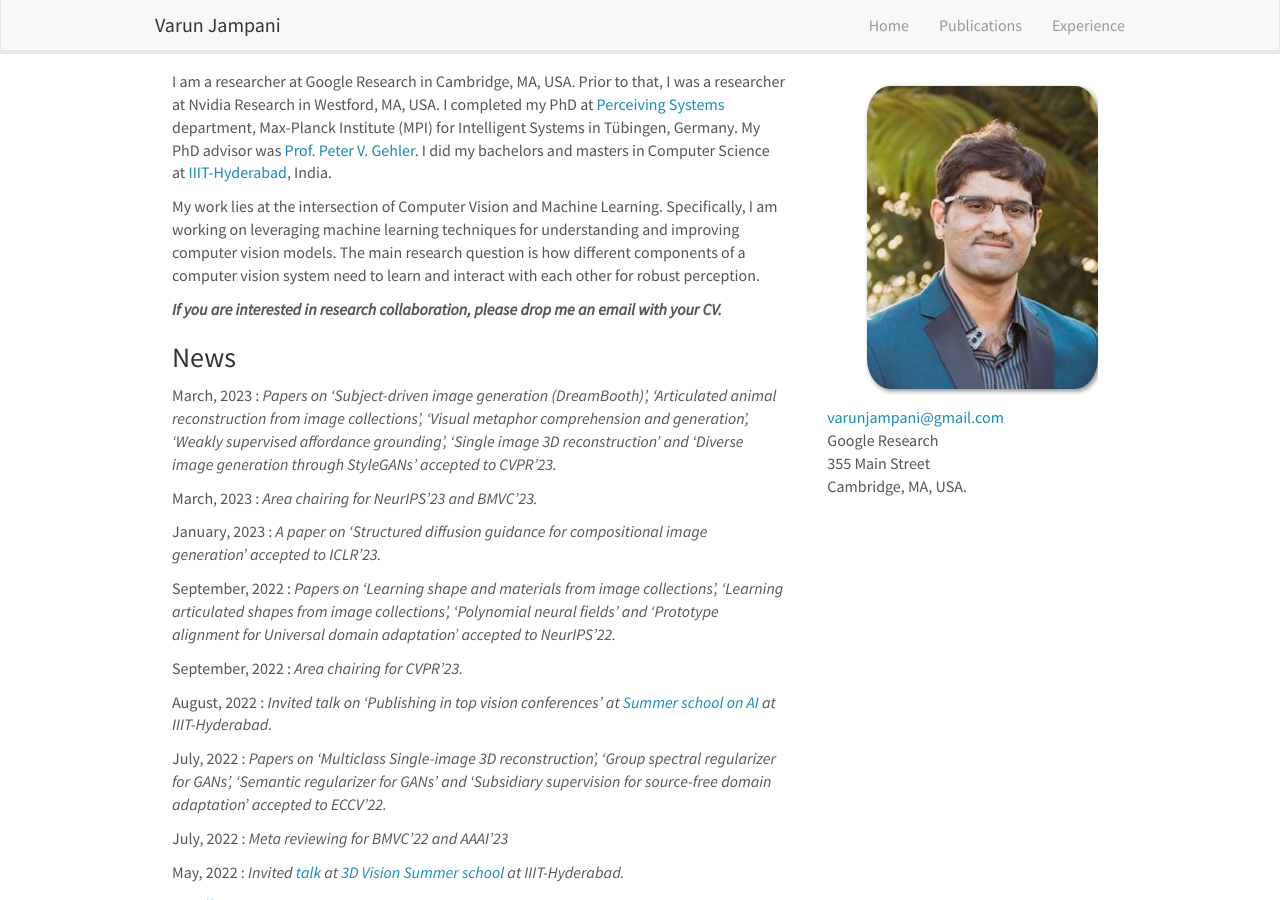
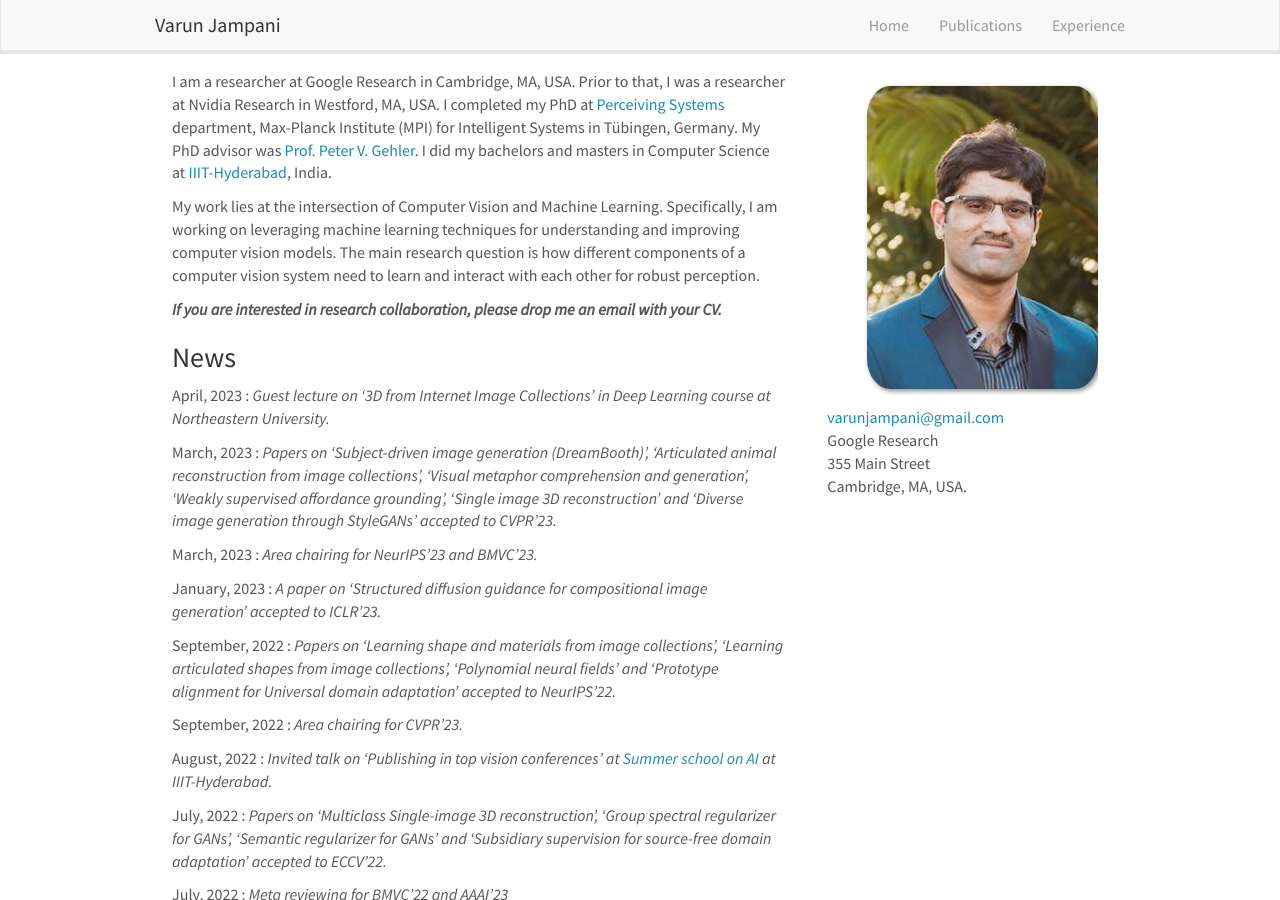
Before and after one commit to varunjampani/varunjampani.github.io, a Jekyll site: the page built from _pages/home.md, in a window 1280 px wide and 900 px high. Built offline with Jekyll 4.4.1, drawn with Linux system fonts in a browser that asks for light colours; nearby versions of some CDN libraries.

Commit message:
Update news.yml

```diff
--- a/_data/news.yml
+++ b/_data/news.yml
@@ -1,3 +1,6 @@
+- date: April, 2023
+  headline: Guest lecture on '3D from Internet Image Collections' in Deep Learning course at Northeastern University.
+
 - date: March, 2023
   headline: Papers on 'Subject-driven image generation (DreamBooth)', 'Articulated animal reconstruction from image collections', 'Visual metaphor comprehension and generation', 'Weakly supervised affordance grounding', 'Single image 3D reconstruction' and 'Diverse image generation through StyleGANs' accepted to CVPR'23.
 
```
